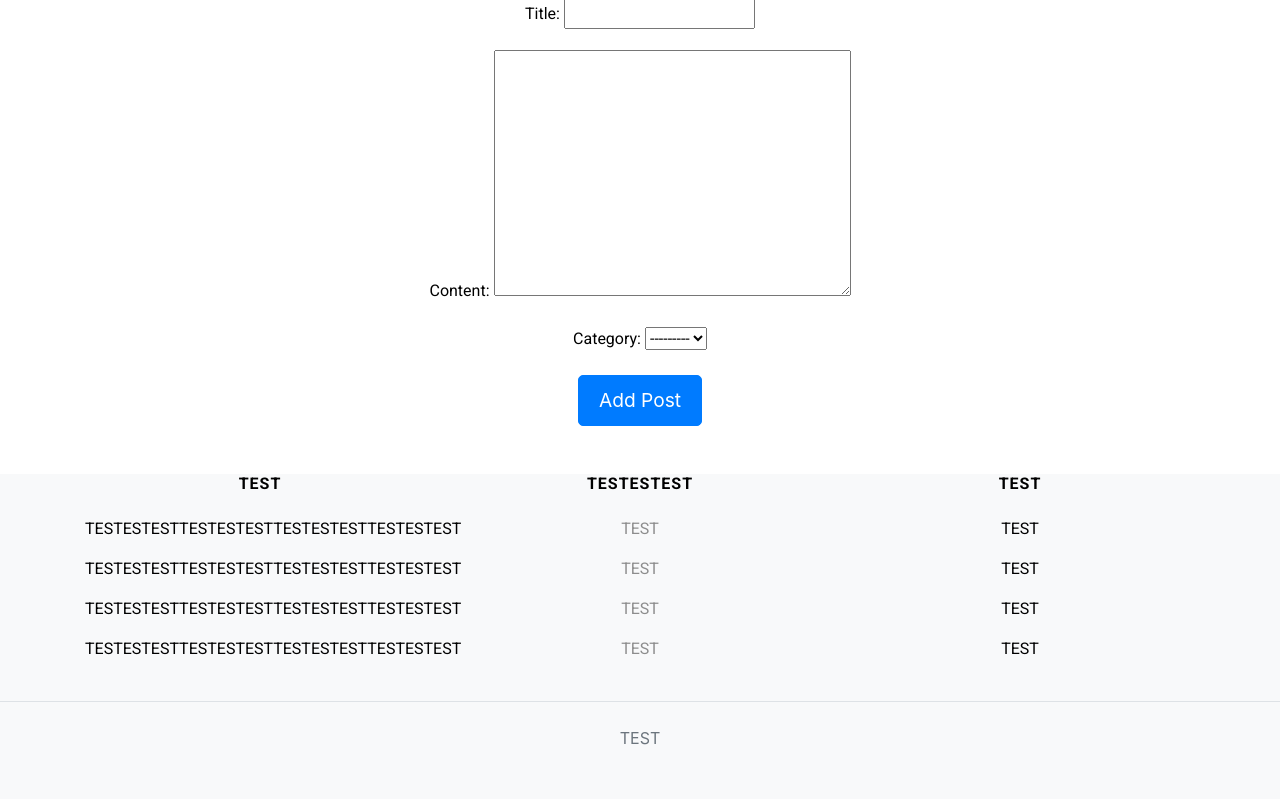
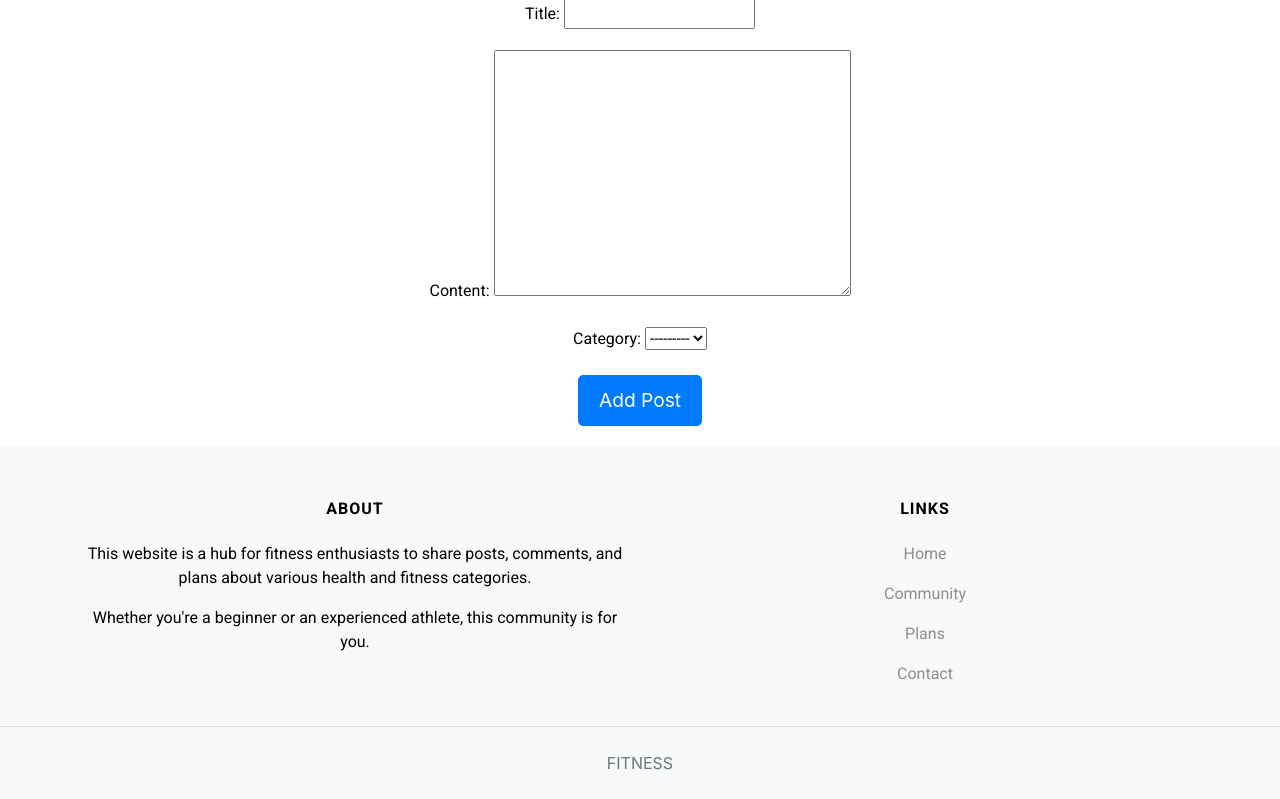
Before and after one commit to Code-Institute-Submissions/alexzanotti-milestone.project.4, a Django app: page /community/add_post/ in a window 1280 px wide. Shown: the part 807-1606 px from the top of the page. Before the commit the page ends 1552 px from the top, so only its background shows below. Run offline with Django 3.2, Linux system fonts and the light colour scheme; the visitor is signed in with stand-in values (Sample User, id 1); data that the repository does not hold is empty; some libraries are stand-ins or nearby versions.

Commit message:
removal of footer column and styling updates

```diff
--- a/static/css/base.css
+++ b/static/css/base.css
@@ -107,6 +107,11 @@
     text-decoration: none;
 }
 
+.footer {
+    padding-top: 5px;
+    margin-top: 20px;
+}
+
 .footer-bottom {
     background-color: #f8f9fa;
     border-top: 1px solid #dee2e6;
@@ -119,7 +124,6 @@
 .fw-bold {
     font-weight: 700;
 }
-
 
 /* ==========================================================================
    Index
--- a/templates/base.html
+++ b/templates/base.html
@@ -116,47 +116,34 @@
     {% endblock %}
 
     <!-- Footer -->
-    <footer class="text-center text-lg-start bg-light text-muted">
+    <footer class="text-center text-lg-start bg-light text-muted footer">
         <section class="">
             <div class="container text-center text-md-start mt-5">
                 <div class="row mt-3 main-footer">
 
                     <!-- column 1 -->
-                    <div class="col-md-12 col-lg-4 mx-auto mb-4">
+                    <div class="col-md-12 col-lg-6 mx-auto mb-4">
                         <!-- column header -->
-                        <h6 class="text-uppercase fw-bold mb-4">TEST</h6>
+                        <h6 class="text-uppercase fw-bold mb-4">About</h6>
                         <!--  column content-->
-                        <p>TESTESTESTTESTESTESTTESTESTESTTESTESTEST</p>
-                        <p>TESTESTESTTESTESTESTTESTESTESTTESTESTEST</p>
-                        <p>TESTESTESTTESTESTESTTESTESTESTTESTESTEST</p>
-                        <p>TESTESTESTTESTESTESTTESTESTESTTESTESTEST</p>
+                        <p>This website is a hub for fitness enthusiasts to share posts, comments, and plans about various health and
+                            fitness categories.</p>
+                        <p>Whether you're a beginner or an experienced athlete, this community is for you.</p>
                     </div>
                     <!-- column 2 -->
-                    <div class="col-md-12 col-lg-4 mx-auto mb-4">
+                    <div class="col-md-12 col-lg-6 mx-auto mb-4">
                         <!-- column header -->
-                        <h6 class="text-uppercase fw-bold mb-4">TESTESTEST</h6>
+                        <h6 class="text-uppercase fw-bold mb-4">Links</h6>
                         <!--  column content-->
-                        <p><a href="" class="">TEST</a></p>
-                        <p><a href="" class="">TEST</a></p>
-                        <p><a href="" class="">TEST</a></p>
-                        <p><a href="" class="">TEST</a></p>
+                        <p><a href="{% url 'home' %}">Home</a></p>
+                        <p><a href="{% url 'community:community' %}">Community</a></p>
+                        <p><a href="{% url 'plans:plans' %}">Plans</a></p>
+                        <p><a href="{% url 'contact' %}">Contact</a></p>
                     </div>
-                    <!-- column 3 -->
-
-                    <div class="col-md-12 col-lg-4 mx-auto mb-md-0 mb-4">
-                        <!-- column header -->
-                        <h6 class="text-uppercase fw-bold mb-4">TEST</h6>
-                        <!--  column content-->
-                        <p>TEST</p>
-                        <p>TEST</p>
-                        <p>TEST</p>
-                        <p>TEST</p>
-                    </div>
-
                 </div>
         </section>
         <!-- Footer bottom -->
-        <div class="text-center p-4 footer-bottom">TEST</div>
+        <div class="text-center p-4 footer-bottom">FITNESS</div>
     </footer>
 
 
```
